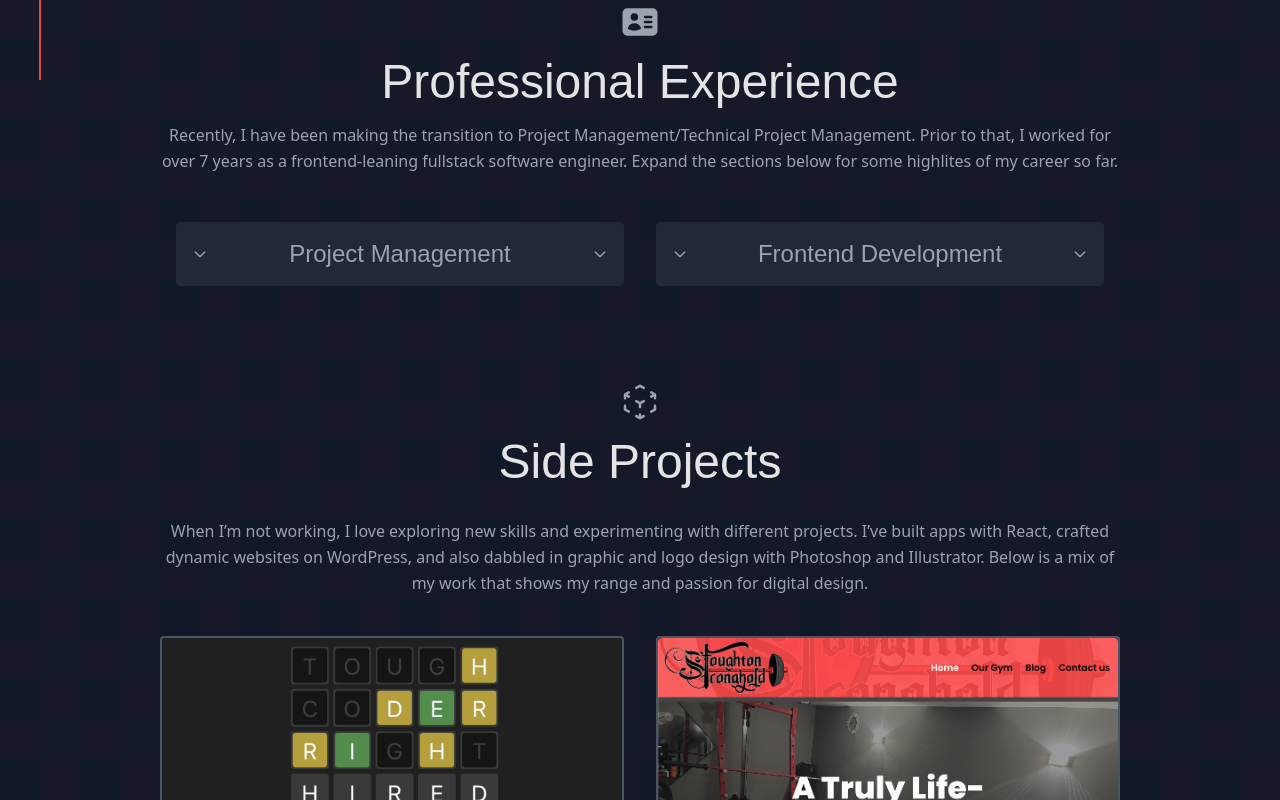
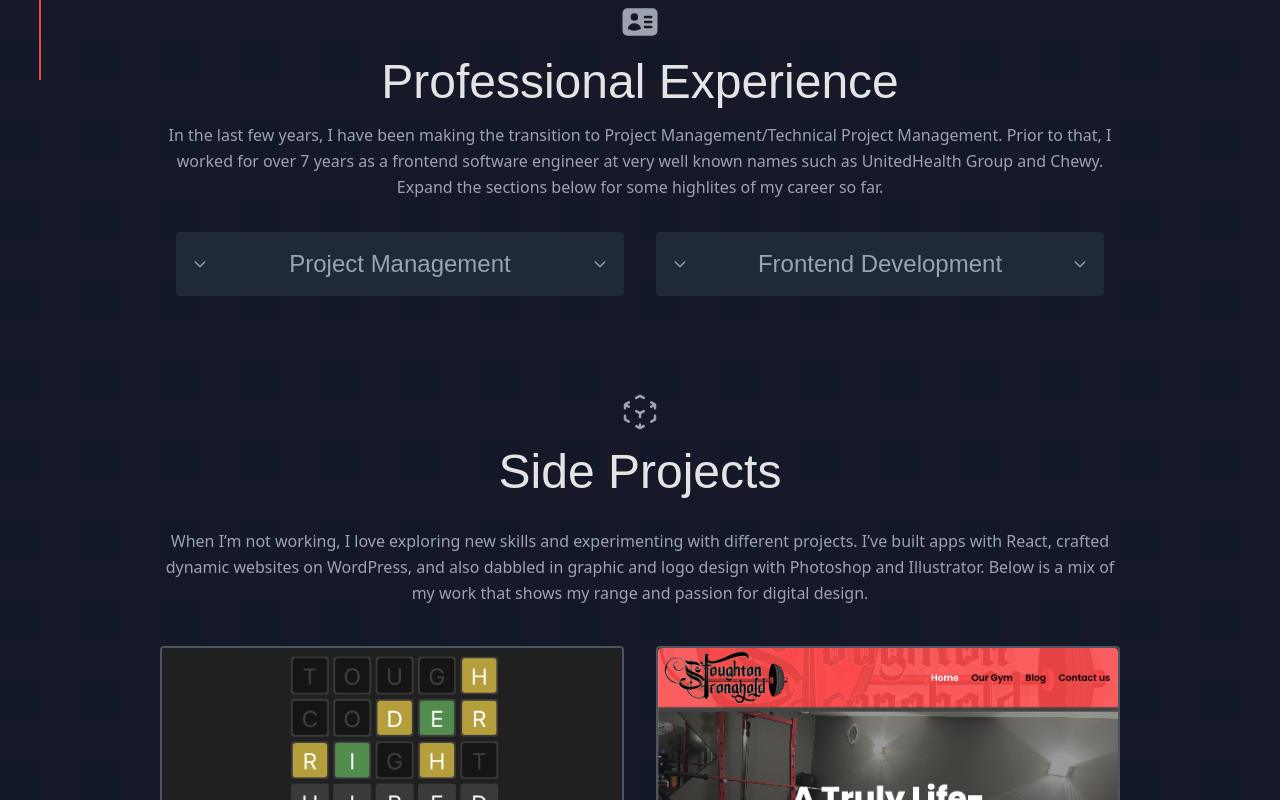
Before and after one commit to JsonLevine/jason-portfolio, a React (Create React App) app: page / in a window 1280 px wide. Shown: the part 720-1520 px from the top of the page. Built offline with nearby package versions, Linux system fonts and the light colour scheme; the HTML template or start-up script is replaced by a standard one; a web font is replaced by a local one; what tailwindcss-animated would draw is missing.

Commit message:
Text updates

```diff
--- a/src/components/Projects.jsx
+++ b/src/components/Projects.jsx
@@ -18,9 +18,9 @@ function Projects({overrideProjects = null}) {
                   Professional Experience
                 </h1>
               </div>
-              <p className="mb-4 pb-4 mx-auto leading-relaxed text-base" data-testid="section-description">
-              Recently, I have been making the transition to Project Management/Technical Project Management.
-              Prior to that, I worked for over 7 years as a frontend-leaning fullstack software engineer.
+              <p className="mb-4  mx-auto leading-relaxed text-base" data-testid="section-description">
+              In the last few years, I have been making the transition to Project Management/Technical Project Management.
+              Prior to that, I worked for over 7 years as a frontend software engineer at very well known names such as UnitedHealth Group and Chewy.
               Expand the sections below for some highlites of my career so far.
               </p>
               <div className= "flex flex-col lg:flex-row justify-between" data-testid="jobs-list">
@@ -29,24 +29,25 @@ function Projects({overrideProjects = null}) {
                     <ul>
                       <li><strong className="jersey text-2xl text-stronghold-imperial-red">Currently</strong>, I am working toward a Certified Associate in Project Management (CAPM) certification with <a className="text-indigo-400" href="https://www.pmi.org">pmi.org</a>. Estimated completion 4/1/2025.</li>
                       <li className="mt-2 border-t-2 border-blue-500">at <span className=" jersey text-2xl text-blue-500">Chewy:</span></li>
-                      <li> •	I managed a cross-team backlog of tickets in JIRA and contributed heavily to analytics document creation & organization within Confluence</li>
-                      <li> •	In addition, I organized regular product demos, provided frequent updates to stakeholders, and coordinated/ran regular agile ceremonies for the analytics team in order to streamline feature development</li>
-                      <li className="mt-2 border-t-2 border-orange-500">at <span className=" jersey text-2xl text-orange-500">Optum:</span></li>
+                      <li> •	I managed a cross-team backlog of tickets in JIRA and contributed heavily to analytics document creation & organization within Confluence.</li>
+                      <li> •	Furthermore, I organized regular product demos, provided frequent updates to stakeholders, and coordinated/ran regular agile ceremonies for the analytics team in order to streamline feature development.</li>
+                      <li className="mt-2 border-t-2 border-orange-500">at <span className=" jersey text-2xl text-orange-500">Optum (UnitedHealth):</span></li>
                       <li> •	I volunteered as a manager for new hires in our technology development program. </li>
-                      <li> •	In addition, I was an active member of the Optum branch of Toastmasters International (an educational organization that teaches public speaking and leadership skills) </li>
+                      <li> •	In addition, I was an active member of the Optum branch of Toastmasters International (an educational organization that teaches public speaking and leadership skills). </li>
                     </ul>
                   </Accordion>
                 </div>
                 <div className="lg:w-1/2 p-4" >
                   <Accordion title="Frontend Development">
                     <ul>
-                      <li><strong className="jersey text-2xl text-stronghold-imperial-red">Currently</strong>, I am working on developing an online React course in partnership with newline.co.  I am also continuously updating this site, and taking courses to keep my frontend skills up to date</li>
+                      <li><strong className="jersey text-2xl text-stronghold-imperial-red">Currently</strong>, I am working on developing an online React course in partnership with newline.co.  I am also continuously updating this site, and taking courses to keep my frontend skills up to date.</li>
                       <li className="mt-2 border-t-2 border-blue-500">at <span className=" jersey text-2xl text-blue-500">Chewy:</span></li>
                       <li>  •	My responsibilities included developing and enhancing critical pages such as the <a className="text-indigo-400" href="https://www.chewy.com/b/food-332">Search/Browse</a>, <a className="text-indigo-400" href="https://www.chewy.com/american-journey-protein-grains/dp/136721">Product Detail Page (PDP)</a>,
                         and <a className="text-indigo-400" href="https://www.chewy.com/">home</a> pages.</li>
-                      <li>  •	Additionally, I specialized as a frontend analytics developer, collaborating extensively with multiple teams to gather user insights and conduct robust A/B testing using Optimizely.</li>
-                      <li className="mt-2 border-t-2 border-orange-500">at <span className=" jersey text-2xl text-orange-500">Optum:</span></li>
-                      <li>  •	I led the continuous planning and implementation of new features for Optum's internal placement tool.</li>
+                      <li>  •	I also functioned as the Subject Matter Expert for A/B testing & experimentation across the 20+ teams that owned pages within Chewy.com.  This involved an extensive amount of cross-team collaboration.</li>
+                      <li className="mt-2 border-t-2 border-orange-500">at <span className=" jersey text-2xl text-orange-500">Optum (UnitedHealth):</span></li>
+                      <li>  •	I designed and built a modernized version of their internal placement tool.</li>
+                      <li>  •	Afterward, I also led the continuous planning and implementation of new features for the above tool.</li>
                       <li>  •	I frequently held live user-testing sessions with stakeholders to gather feedback.</li>
                     </ul>
                   </Accordion>
```
